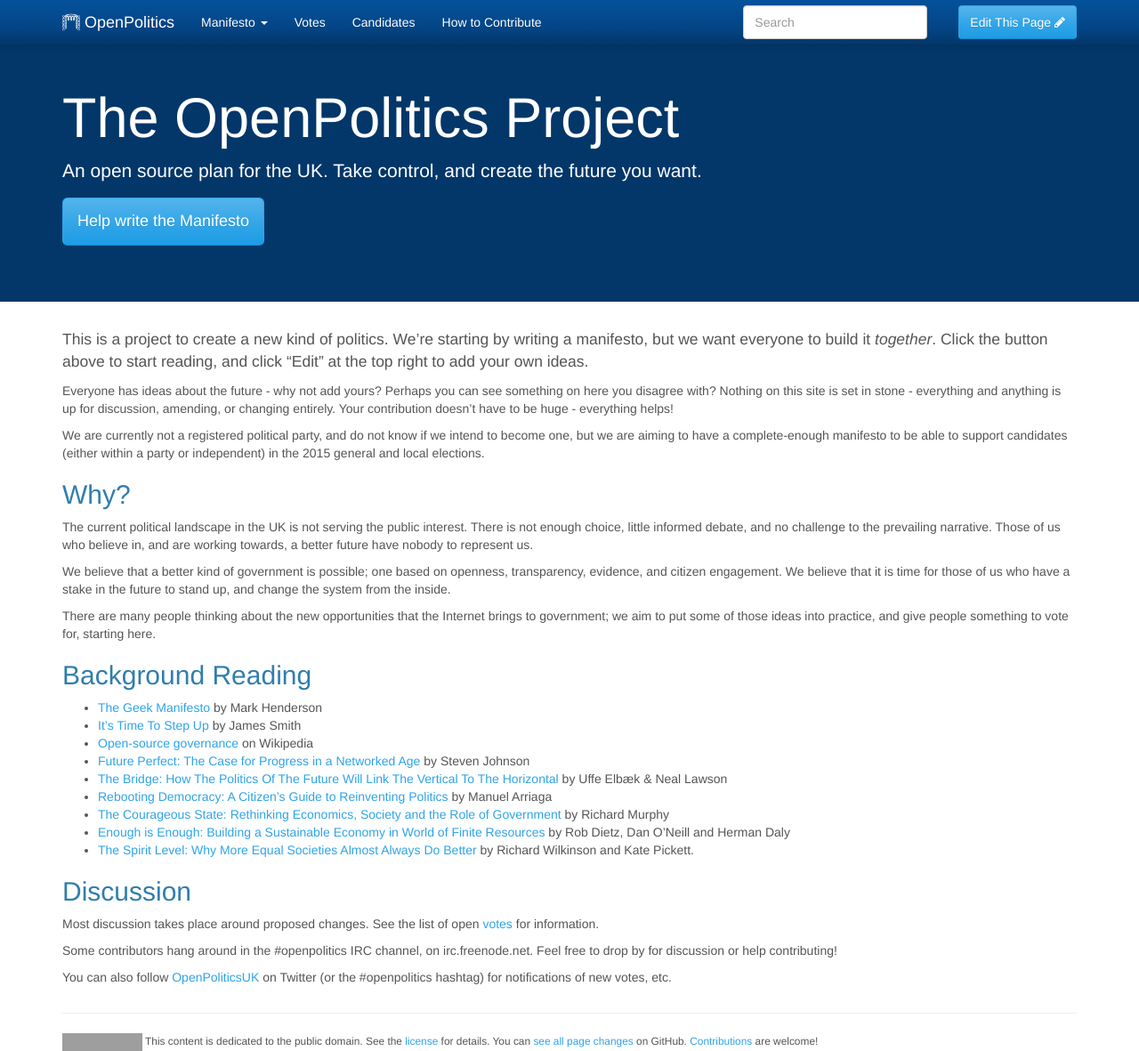
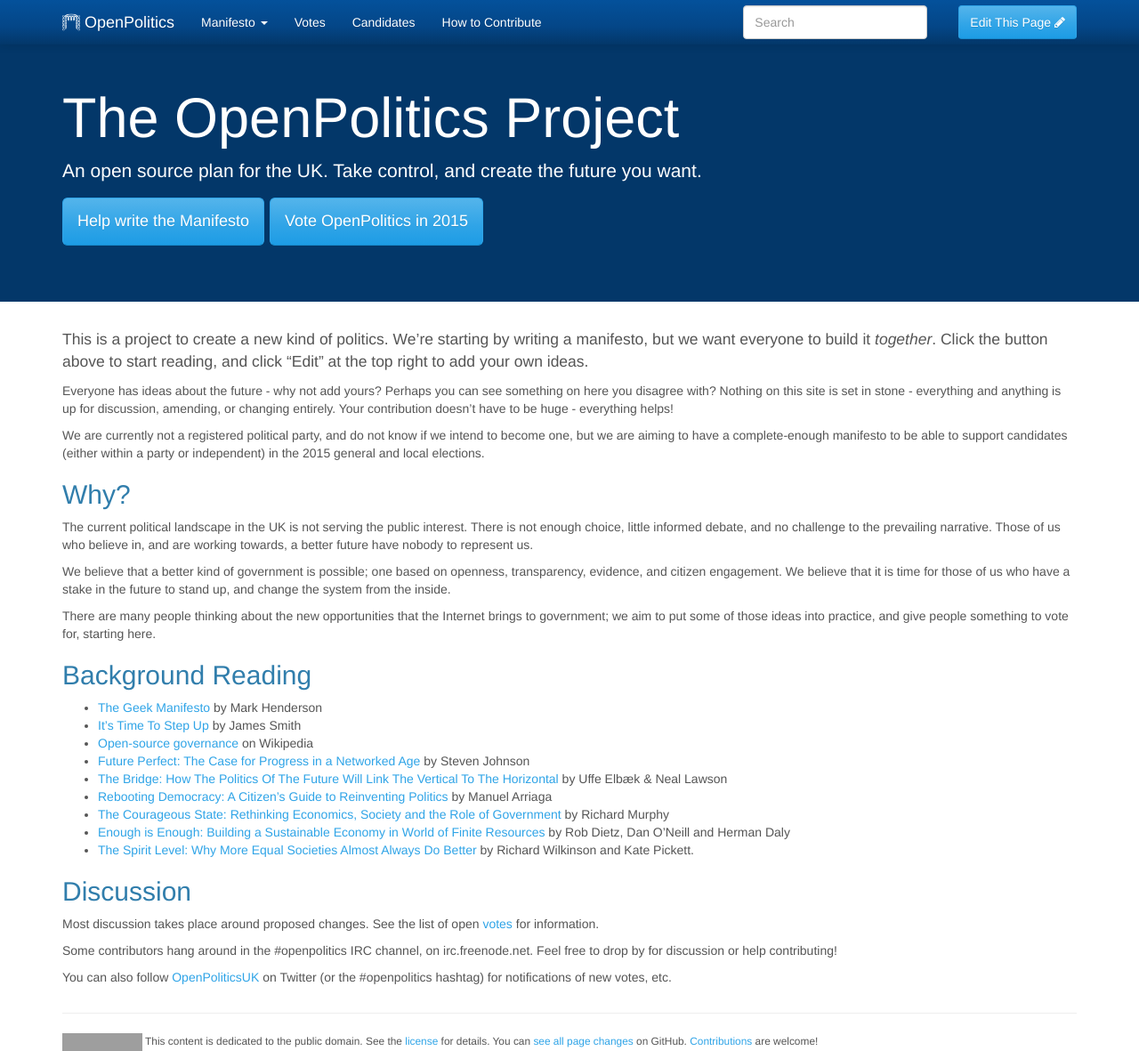
Before and after one commit to openpolitics/manifesto, a Jekyll site: the page built from index.md, in a window 1280 px wide and 1181 px high. Shown: the whole window at 89% size. Built offline with Jekyll 4.4.1, drawn with Linux system fonts in a browser that asks for light colours; grey boxes are pictures that could not be loaded.

Commit message:
Add button to candidates on homepage

```diff
--- a/_layouts/homepage.html
+++ b/_layouts/homepage.html
@@ -8,6 +8,7 @@ layout: main
     <p>{{site.tagline}}</p>
     <p>
       <a href='manifesto' class='btn btn-primary btn-lg'>Help write the Manifesto</a>
+      <a href='candidates.html' class='btn btn-primary btn-lg'>Vote OpenPolitics in 2015</a>
     </p>
   </div>
 </div>
```
